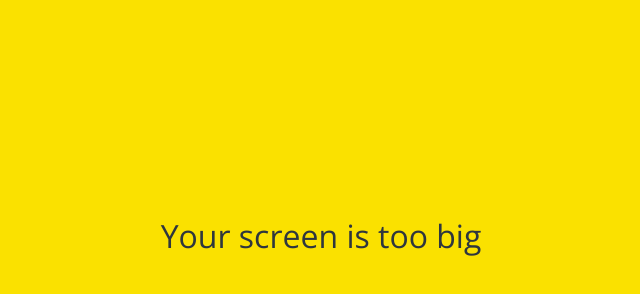
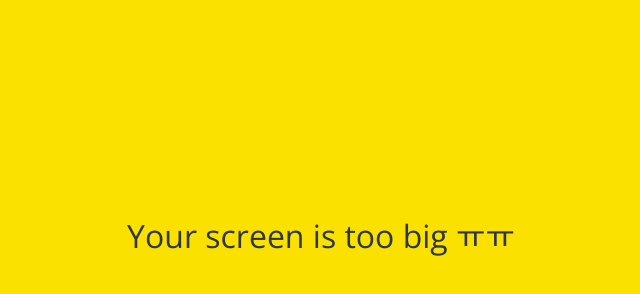
Before and after one commit to ekgus9701/KokoaTalk_Clone, a plain HTML site: page friends.html in a window 1280 px wide. Shown: the part 164-458 px from the top of the page, without its empty margins (319-959 px from the left). Drawn offline with nearby package versions, Linux system fonts and the light colour scheme.

Commit message:
ㅠㅠ again

```diff
--- a/friends.html
+++ b/friends.html
@@ -105,7 +105,7 @@
       <i class="fas fa-comment"></i>
     </div>
     <div id="no-mobile">
-      <span>Your screen is too big </span>
+      <span>Your screen is too big ㅠㅠ </span>
     </div>
 
     <script
```
